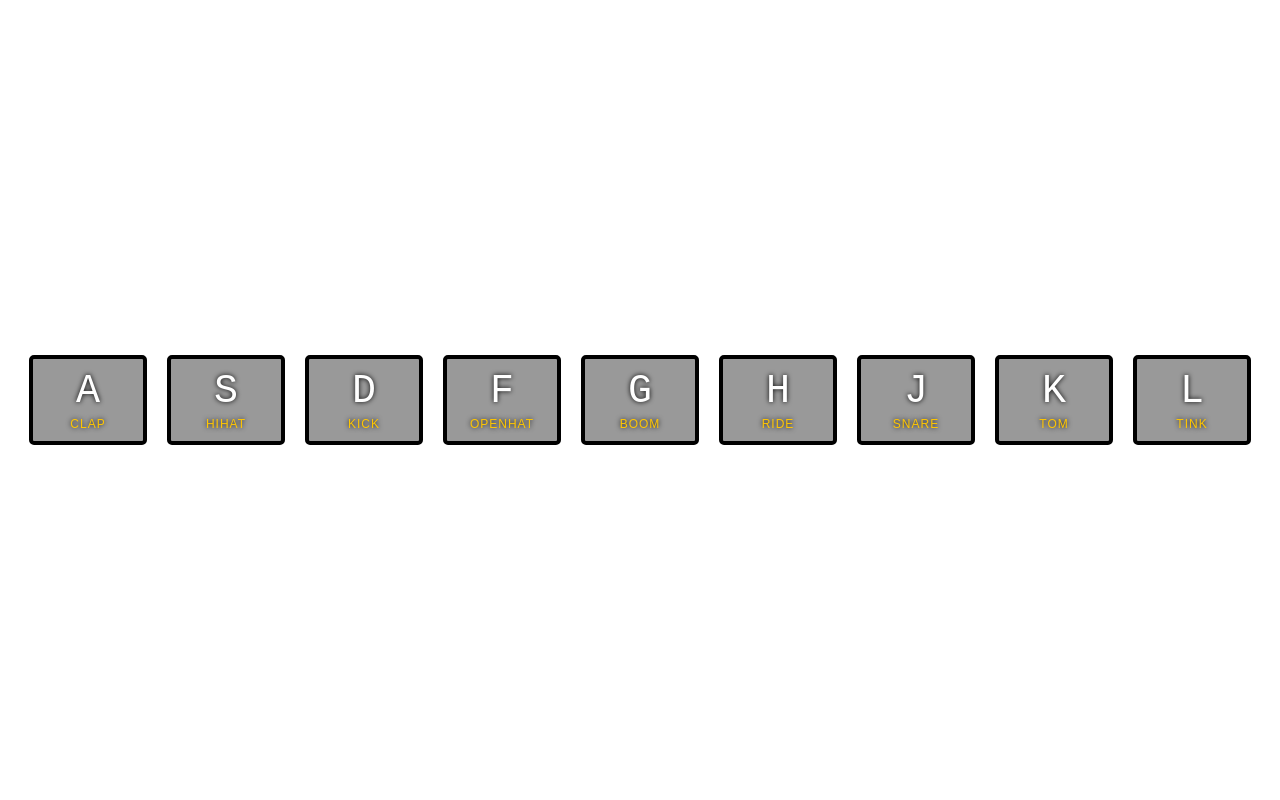
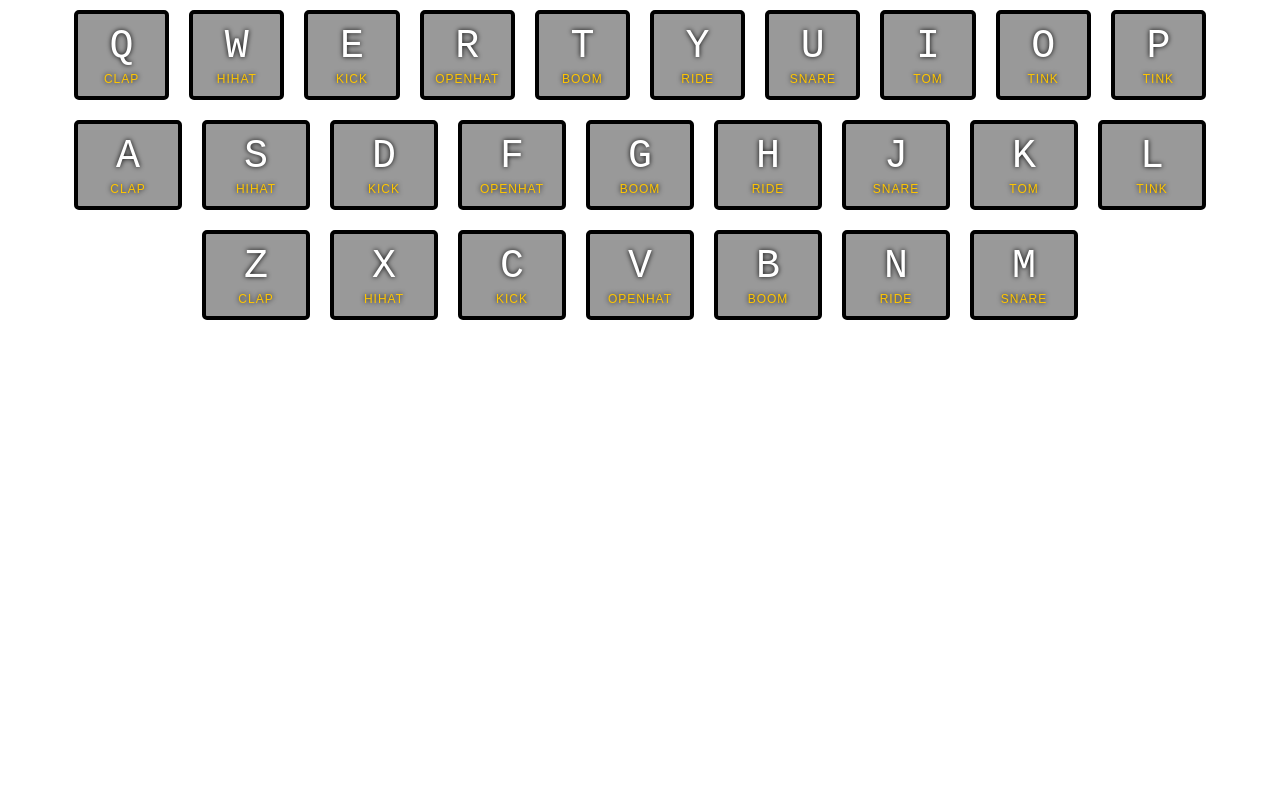
Before and after one commit to matiasg11/DrumKit-And-More, a plain HTML site: page index.html in a window 1280 px wide. Shown: the top 800 px of the page. Drawn offline with Linux system fonts and the light colour scheme.

Commit message:
Full keyboard

```diff
--- a/css/style.css
+++ b/css/style.css
@@ -13,11 +13,34 @@ html {
   .keys {
     display: flex;
     flex: 1;
-    min-height: 100vh;
+    flex-direction: row;
     align-items: center;
     justify-content: center;
   }
-
+  .top-row{
+    display: flex;
+    flex: 1;
+    align-items: center;
+    justify-content: center;
+    max-width: 90vw;
+    flex-direction: row;
+  }
+  .mid-row{
+    display: flex;
+    flex: 1;
+    align-items: center;
+    justify-content: center;
+    max-width: 90vw;
+    flex-direction: row;
+  }
+  .bot-row{
+    display: flex;
+    flex: 1;
+    align-items: center;
+    justify-content: center;
+    max-width: 70vw;
+    flex-direction: row;
+  }
   .key {
     border: .4rem solid black;
     border-radius: .5rem;
--- a/index.html
+++ b/index.html
@@ -5,6 +5,51 @@
 <BODY>
 
     <div class="keys">
+        <div class="top-row">
+            <div data-key="81" class="key">
+                <kbd>Q</kbd>
+                <span class="sound">clap</span>
+            </div>
+            <div data-key="87" class="key">
+                <kbd>W</kbd>
+                <span class="sound">hihat</span>
+            </div>
+            <div data-key="69" class="key">
+                <kbd>E</kbd>
+                <span class="sound">kick</span>
+            </div>
+            <div data-key="82" class="key">
+                <kbd>R</kbd>
+                <span class="sound">openhat</span>
+            </div>
+            <div data-key="84" class="key">
+                <kbd>T</kbd>
+                <span class="sound">boom</span>
+            </div>
+            <div data-key="89" class="key">
+                <kbd>Y</kbd>
+                <span class="sound">ride</span>
+            </div>
+            <div data-key="85" class="key">
+                <kbd>U</kbd>
+                <span class="sound">snare</span>
+            </div>
+            <div data-key="73" class="key">
+                <kbd>I</kbd>
+                <span class="sound">tom</span>
+            </div>
+            <div data-key="79" class="key">
+                <kbd>O</kbd>
+                <span class="sound">tink</span>
+            </div>
+            <div data-key="80" class="key">
+                <kbd>P</kbd>
+                <span class="sound">tink</span>
+            </div>
+        </div>
+    </div>
+    <div class="keys">
+        <div class="mid-row">
             <div data-key="65" class="key">
             <kbd>A</kbd>
             <span class="sound">clap</span>
@@ -42,44 +87,51 @@
             <span class="sound">tink</span>
             </div>
         </div>
+    </div>
     <div class="keys">
-    <div data-key="65" class="key">
-      <kbd>A</kbd>
+        <div class="bot-row">
+            <div data-key="90" class="key">
+            <kbd>Z</kbd>
             <span class="sound">clap</span>
             </div>
-    <div data-key="83" class="key">
-      <kbd>S</kbd>
+            <div data-key="88" class="key">
+            <kbd>X</kbd>
             <span class="sound">hihat</span>
             </div>
-    <div data-key="68" class="key">
-      <kbd>D</kbd>
+            <div data-key="67" class="key">
+            <kbd>C</kbd>
             <span class="sound">kick</span>
             </div>
-    <div data-key="70" class="key">
-      <kbd>F</kbd>
+            <div data-key="86" class="key">
+            <kbd>V</kbd>
             <span class="sound">openhat</span>
             </div>
-    <div data-key="71" class="key">
-      <kbd>G</kbd>
+            <div data-key="66" class="key">
+            <kbd>B</kbd>
             <span class="sound">boom</span>
             </div>
-    <div data-key="72" class="key">
-      <kbd>H</kbd>
+            <div data-key="78" class="key">
+            <kbd>N</kbd>
             <span class="sound">ride</span>
             </div>
-    <div data-key="74" class="key">
-      <kbd>J</kbd>
+            <div data-key="77" class="key">
+            <kbd>M</kbd>
             <span class="sound">snare</span>
             </div>
-    <div data-key="75" class="key">
-      <kbd>K</kbd>
-      <span class="sound">tom</span>
-    </div>
-    <div data-key="76" class="key">
-      <kbd>L</kbd>
-      <span class="sound">tink</span>
         </div>
     </div>
+
+<audio data-key="81" src="sounds/clap.wav"></audio>
+<audio data-key="87" src="sounds/hihat.wav"></audio>
+<audio data-key="69" src="sounds/kick.wav"></audio>
+<audio data-key="82" src="sounds/openhat.wav"></audio>
+<audio data-key="84" src="sounds/boom.wav"></audio>
+<audio data-key="89" src="sounds/ride.wav"></audio>
+<audio data-key="85" src="sounds/snare.wav"></audio>
+<audio data-key="73" src="sounds/tom.wav"></audio>
+<audio data-key="79" src="sounds/tink.wav"></audio>
+<audio data-key="80" src="sounds/tink.wav"></audio>
+
 
 <audio data-key="65" src="sounds/clap.wav"></audio>
 <audio data-key="83" src="sounds/hihat.wav"></audio>
@@ -91,6 +143,14 @@
 <audio data-key="75" src="sounds/tom.wav"></audio>
 <audio data-key="76" src="sounds/tink.wav"></audio>
 
+<audio data-key="90" src="sounds/clap.wav"></audio>
+<audio data-key="88" src="sounds/hihat.wav"></audio>
+<audio data-key="67" src="sounds/kick.wav"></audio>
+<audio data-key="86" src="sounds/openhat.wav"></audio>
+<audio data-key="66" src="sounds/boom.wav"></audio>
+<audio data-key="78" src="sounds/ride.wav"></audio>
+<audio data-key="77" src="sounds/snare.wav"></audio>
+
   <script src="js/main.js"></script>
 </BODY>
 </HTML>
```
Lines whose indentation alone changed are shown as unchanged.
